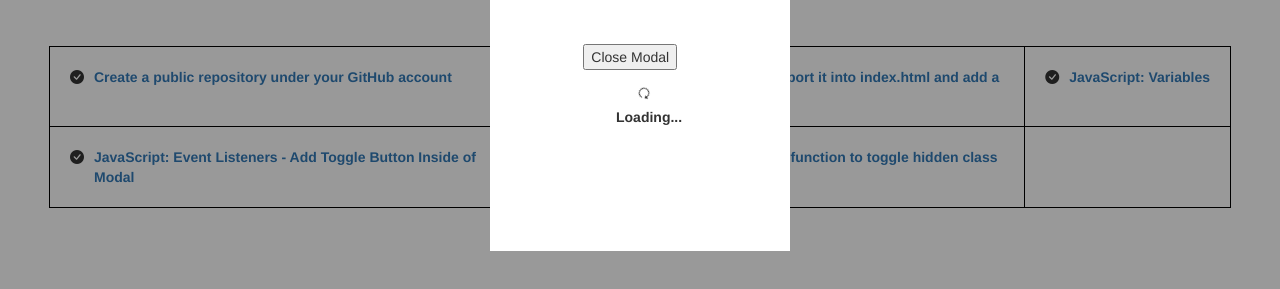
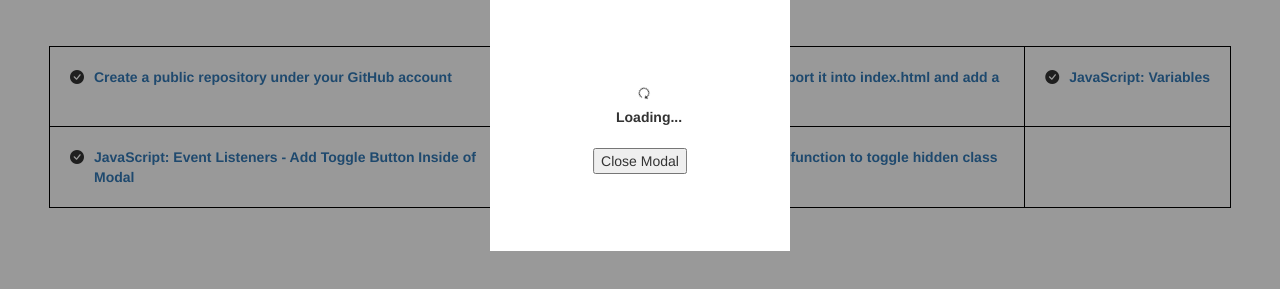
Before and after one commit to Nabulizi/Engineering-Training-2, a plain HTML site: page index.html in a window 1280 px wide. Both pictures are taken after a click on the button "Open Modal". Shown: the part 349-638 px from the top of the page. Drawn offline with nearby package versions, Linux system fonts and the light colour scheme.

Commit message:
JavaScript: getElementsByClassName - close modal Part 2

```diff
--- a/script.js
+++ b/script.js
@@ -2,15 +2,19 @@ console.log("Engineering Training");
 const modalButton = document.getElementById("modalButton");
 const modalContainer = document.getElementById("modalContainer");
 const closeModalButton = document.getElementsByClassName("close-modal-button");
+
 modalButton.addEventListener("click", () => {
   console.log("clicked button!!");
 });
+
 modalButton.addEventListener("click", () => {
   modalContainer.classList.toggle("hidden");
 });
 
 closeModalButton[0].addEventListener("click", () => {
     modalContainer.classList.toggle("hidden");
+    console.log("closeModalButton is closed");
 });
+
 console.log("modalButton : ", modalButton);
 console.log("closeModalButton : ", closeModalButton);
--- a/styles.css
+++ b/styles.css
@@ -9,7 +9,8 @@
 .hidden {
   display: none;
 }
-    li:hover, li:active {
+li:hover,
+li:active {
   background-color: #aaaaaa;
 }
 .grid-container {
@@ -55,9 +56,11 @@
   -ms-transform: translate(-50%, -50%);
   transform: translate(-50%, -50%);
 }
-   .close-modal-button{
-    position: fixed;
-    margin:70pt;
+.close-modal-button {
+  position: absolute;
+  top: 70%;
+  left: 50%;
+  transform: translate(-50%, -50%);
 }
 .spinner-container {
   width: 18px;
```
Lines whose indentation alone changed are shown as unchanged.
